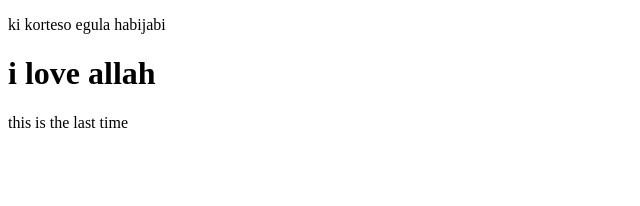
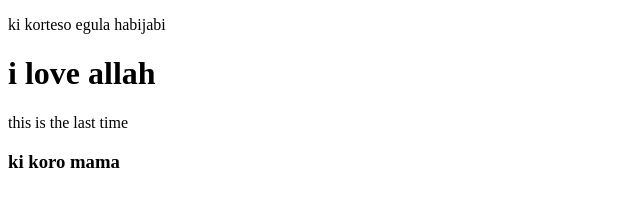
Before and after one commit to HeymatUddin/group-task, a plain HTML site: page index.html in a window 1280 px wide. Shown: the whole page, without its empty margins (0-640 px from the left). Drawn offline with Linux system fonts and the light colour scheme.

Commit message:
ki koro mama added

```diff
--- a/index.html
+++ b/index.html
@@ -10,5 +10,6 @@
     <p>ki korteso egula habijabi</p>
     <h1>i love allah</h1>
     <p>this is the last time</p>
+    <h3>ki koro mama</h3>
 </body>
 </html>
```
